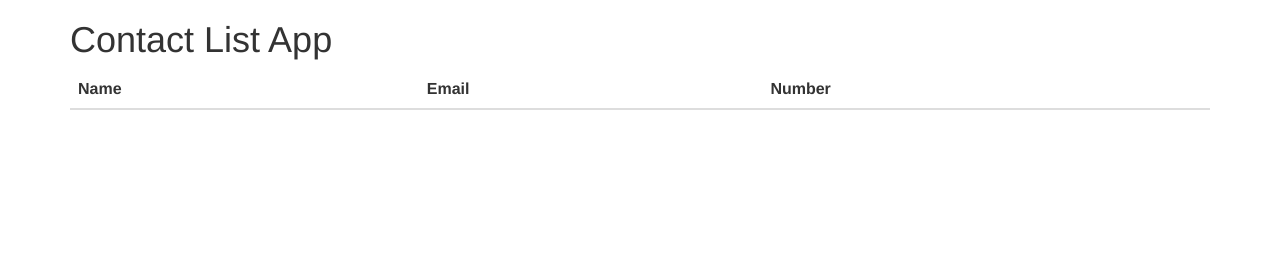
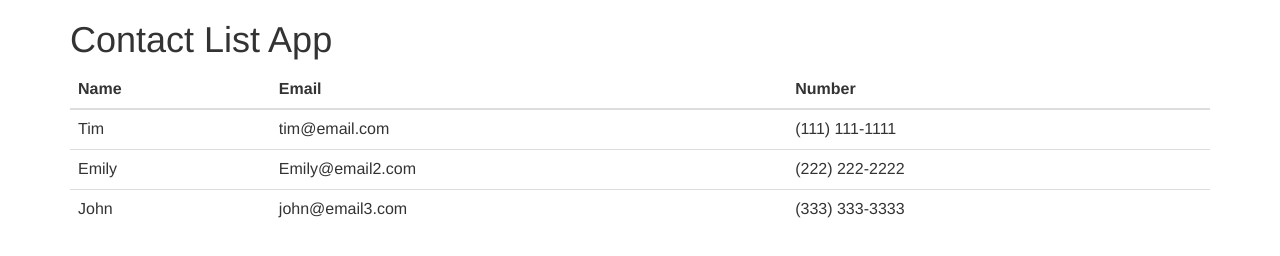
Before and after one commit to shishuwu/contactlistapp, a plain HTML site: page public/index.html in a window 1280 px wide. Drawn offline with nearby package versions, Linux system fonts and the light colour scheme.

Commit message:
AngularJS: controller data to view

```diff
--- a/public/controllers/controller.js
+++ b/public/controllers/controller.js
@@ -7,4 +7,25 @@ var app = angular.module('app', []);
 
 app.controller('AppCtrl', function ($scope) {
     console.log("Hello world from controller.");
+
+    person1 = {
+        name: 'Tim',
+        email: 'tim@email.com',
+        number: '(111) 111-1111'
+    };
+
+     person2 = {
+        name: 'Emily',
+        email: 'Emily@email2.com',
+        number: '(222) 222-2222'
+    };
+
+     person3 = {
+        name: 'John',
+        email: 'john@email3.com',
+        number: '(333) 333-3333'
+    };
+
+    var contactlist = [person1,person2,person3];
+    $scope.contactlist = contactlist;
 });
--- a/public/index.html
+++ b/public/index.html
@@ -19,6 +19,13 @@
                         <th>Number</th>
                     </tr>
                 </thead>
+                <tbody>
+                    <tr ng-repeat="contact in contactlist">
+                        <td>{{contact.name}}</td>
+                        <td>{{contact.email}}</td>
+                        <td>{{contact.number}}</td>
+                    </tr>
+                </tbody>
             </table>
 <!--
         </div>
```
